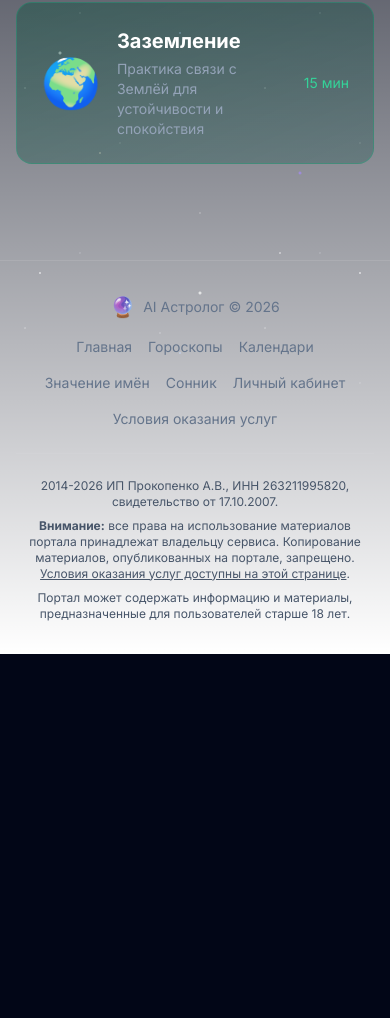
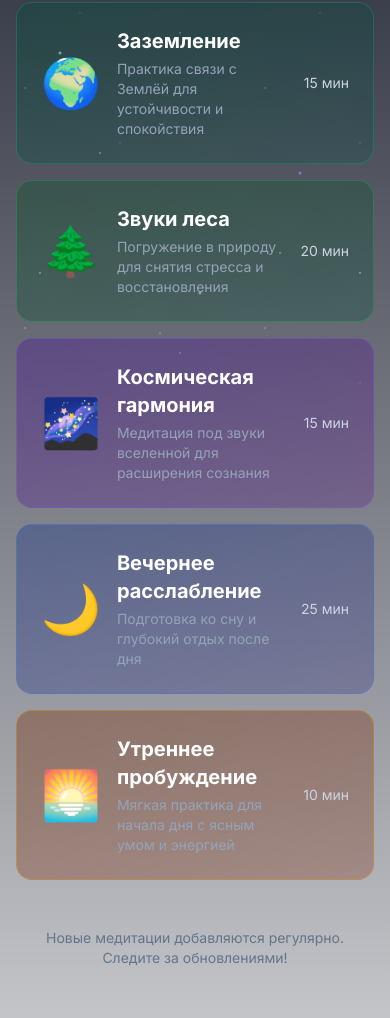
Before and after one commit to kmvlive/ai-astrolog1, a Next.js app in the folder frontend/: page /meditations in a window 390 px wide. Shown: the part 427-1445 px from the top of the page. Before the commit the page ends 1081 px from the top, so only its background shows below. Built offline with nearby package versions, Linux system fonts and the light colour scheme; no server answers.

Commit message:
feat(meditations): restore full meditations page with 5 practices

```diff
--- /dev/null
+++ b/frontend/src/app/meditations/earth/page.tsx
@@ -0,0 +1,62 @@
+"use client";
+
+import SiteHeader from "@/components/SiteHeader";
+import SiteFooter from "@/components/SiteFooter";
+import Link from "next/link";
+
+export default function EarthMeditationPage() {
+  return (
+    <main className="min-h-screen flex flex-col relative overflow-hidden isolate text-white">
+      <SiteHeader />
+      <div className="flex-1 max-w-4xl mx-auto px-4 py-12 w-full">
+        <Link href="/meditations" className="text-emerald-400 hover:text-emerald-300 mb-6 inline-block">
+          ← Назад к медитациям
+        </Link>
+
+        <div className="bg-gradient-to-br from-emerald-900/40 to-teal-900/30 border border-emerald-500/30 rounded-3xl p-8 md:p-12">
+          <div className="text-center mb-8">
+            <div className="text-6xl mb-4">🌍</div>
+            <h1 className="text-4xl md:text-5xl font-bold mb-4">Заземление</h1>
+            <p className="text-slate-400">Практика связи с Землёй для устойчивости и спокойствия</p>
+            <div className="mt-4 text-emerald-400">⏱ 15 минут</div>
+          </div>
+
+          <div className="prose prose-invert max-w-none">
+            <h2 className="text-2xl font-bold mb-4 text-emerald-300">О практике</h2>
+            <p className="text-slate-300 leading-relaxed mb-6">
+              Медитация заземления помогает восстановить связь с Землёй, обрести внутреннюю устойчивость и спокойствие.
+              Эта практика особенно полезна в моменты стресса, тревоги или когда вы чувствуете себя "оторванными от реальности".
+            </p>
+
+            <h2 className="text-2xl font-bold mb-4 text-emerald-300">Как выполнять</h2>
+            <ol className="list-decimal list-inside space-y-3 text-slate-300">
+              <li>Найдите удобное место, где вас никто не потревожит</li>
+              <li>Сядьте или встаньте, чувствуя опору под ногами</li>
+              <li>Закройте глаза и сделайте несколько глубоких вдохов</li>
+              <li>Представьте, как из ваших стоп в землю уходят корни</li>
+              <li>Почувствуйте, как земля даёт вам силу и устойчивость</li>
+              <li>Останьтесь в этом состоянии 10-15 минут</li>
+            </ol>
+
+            <div className="mt-8 p-6 bg-emerald-950/50 border border-emerald-500/20 rounded-2xl">
+              <h3 className="text-xl font-bold mb-2 text-emerald-300">💡 Совет</h3>
+              <p className="text-slate-400 text-sm">
+                Практикуйте заземление на свежем воздухе, босиком на траве или земле, для максимального эффекта.
+              </p>
+            </div>
+          </div>
+        </div>
+
+        <div className="mt-8 text-center">
+          <Link
+            href="/meditations"
+            className="inline-block px-6 py-3 bg-emerald-600 hover:bg-emerald-500 rounded-xl font-semibold transition"
+          >
+            Все медитации
+          </Link>
+        </div>
+      </div>
+      <SiteFooter />
+    </main>
+  );
+}
--- a/frontend/src/app/meditations/page.tsx
+++ b/frontend/src/app/meditations/page.tsx
@@ -12,11 +12,47 @@ const meditations = [
     duration: "15 мин",
     emoji: "🌍",
     color: "emerald"
+  },
+  {
+    slug: "forest",
+    title: "Звуки леса",
+    description: "Погружение в природу для снятия стресса и восстановления",
+    duration: "20 мин",
+    emoji: "🌲",
+    color: "green"
+  },
+  {
+    slug: "cosmos",
+    title: "Космическая гармония",
+    description: "Медитация под звуки вселенной для расширения сознания",
+    duration: "15 мин",
+    emoji: "🌌",
+    color: "violet"
+  },
+  {
+    slug: "evening",
+    title: "Вечернее расслабление",
+    description: "Подготовка ко сну и глубокий отдых после дня",
+    duration: "25 мин",
+    emoji: "🌙",
+    color: "blue"
+  },
+  {
+    slug: "morning",
+    title: "Утреннее пробуждение",
+    description: "Мягкая практика для начала дня с ясным умом и энергией",
+    duration: "10 мин",
+    emoji: "🌅",
+    color: "amber"
   }
 ];
 
 const colorMap: Record<string, string> = {
   emerald: "from-emerald-900/40 to-teal-900/30 border-emerald-500/30 hover:border-emerald-500/60",
+  green: "from-green-900/40 to-emerald-900/30 border-green-500/30 hover:border-green-500/60",
+  violet: "from-violet-900/40 to-purple-900/30 border-violet-500/30 hover:border-violet-500/60",
+  blue: "from-blue-900/40 to-indigo-900/30 border-blue-500/30 hover:border-blue-500/60",
+  amber: "from-amber-900/40 to-orange-900/30 border-amber-500/30 hover:border-amber-500/60"
 };
 
 export default function MeditationsPage() {
@@ -46,10 +82,14 @@ export default function MeditationsPage() {
                   <h3 className="text-xl font-bold mb-1">{med.title}</h3>
                   <p className="text-slate-400 text-sm">{med.description}</p>
                 </div>
-                <div className="text-sm text-emerald-400">{med.duration}</div>
+                <div className="text-sm text-slate-300">{med.duration}</div>
               </div>
             </Link>
           ))}
+        </div>
+
+        <div className="mt-12 text-center">
+          <p className="text-slate-500 text-sm">Новые медитации добавляются регулярно. Следите за обновлениями!</p>
         </div>
       </div>
       <SiteFooter />
```
